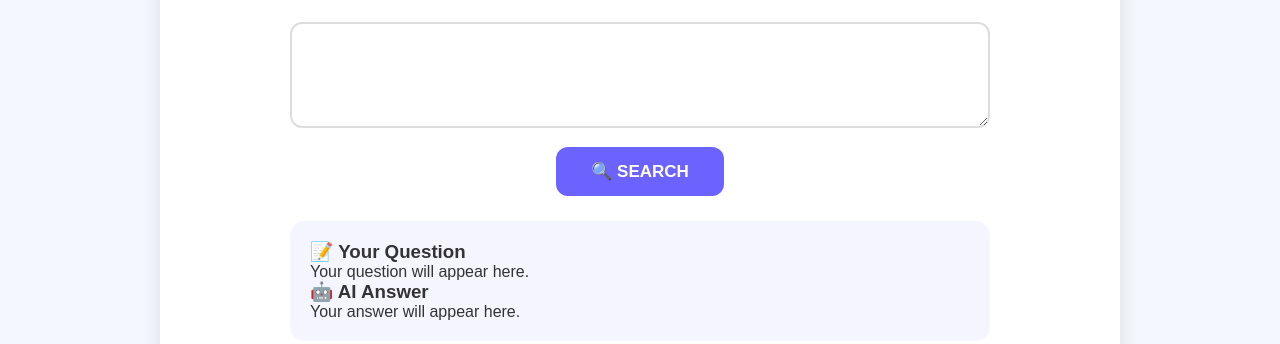
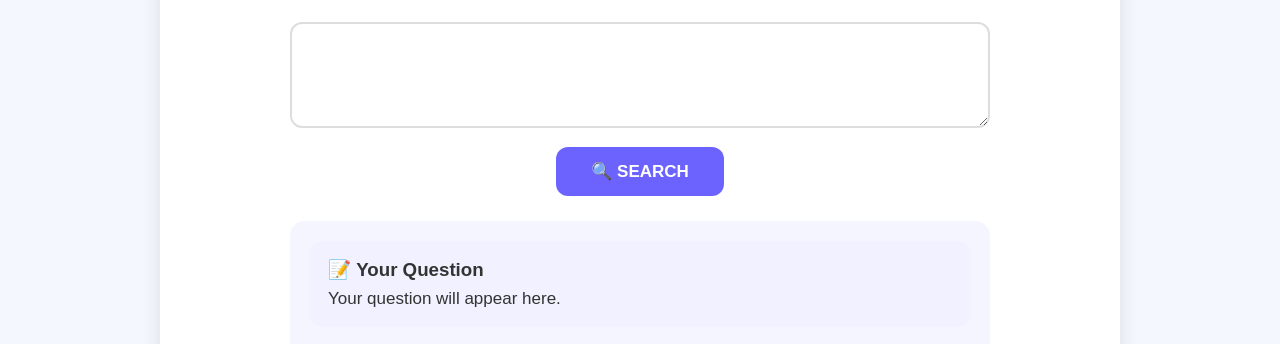
Before and after one commit to mariantwanano03-alt/KidsLearningApp1, a plain HTML site: page homework.html in a window 1280 px wide. Shown: the part 391-735 px from the top of the page. Drawn offline with Linux system fonts and the light colour scheme.

Commit message:
Update style.css

```diff
--- a/css/style.css
+++ b/css/style.css
@@ -1358,3 +1358,47 @@ nav a {
     }
 
 }
+/* ================================
+   HOMEWORK QUESTION & ANSWER
+================================ */
+
+.ai-answer {
+    margin-top: 25px;
+}
+
+.question-display {
+    background-color: #f1f1ff;
+    padding: 18px;
+    border-radius: 12px;
+    margin-bottom: 20px;
+}
+
+.question-display h3 {
+    margin-bottom: 8px;
+}
+
+.question-display p {
+    margin: 0;
+    font-size: 17px;
+    font-weight: 500;
+}
+
+
+/* AI Answer */
+
+.answer-display {
+    background-color: #eafaf0;
+    padding: 18px;
+    border-radius: 12px;
+    border-left: 5px solid #32cd70;
+}
+
+.answer-display h3 {
+    margin-bottom: 8px;
+}
+
+.answer-display p {
+    margin: 0;
+    font-size: 17px;
+    line-height: 1.6;
+}
```
